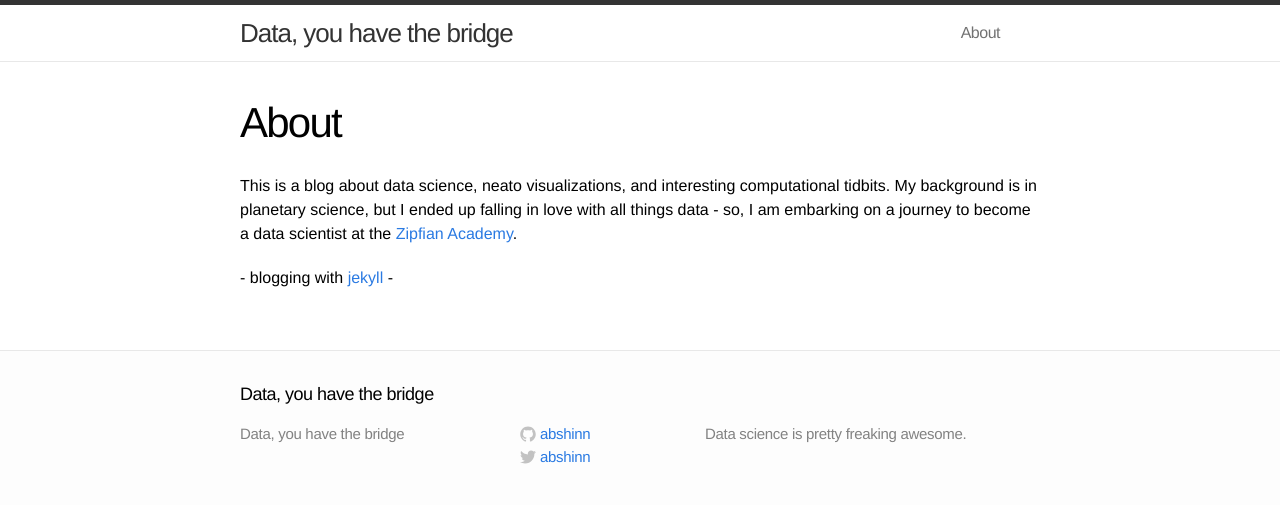
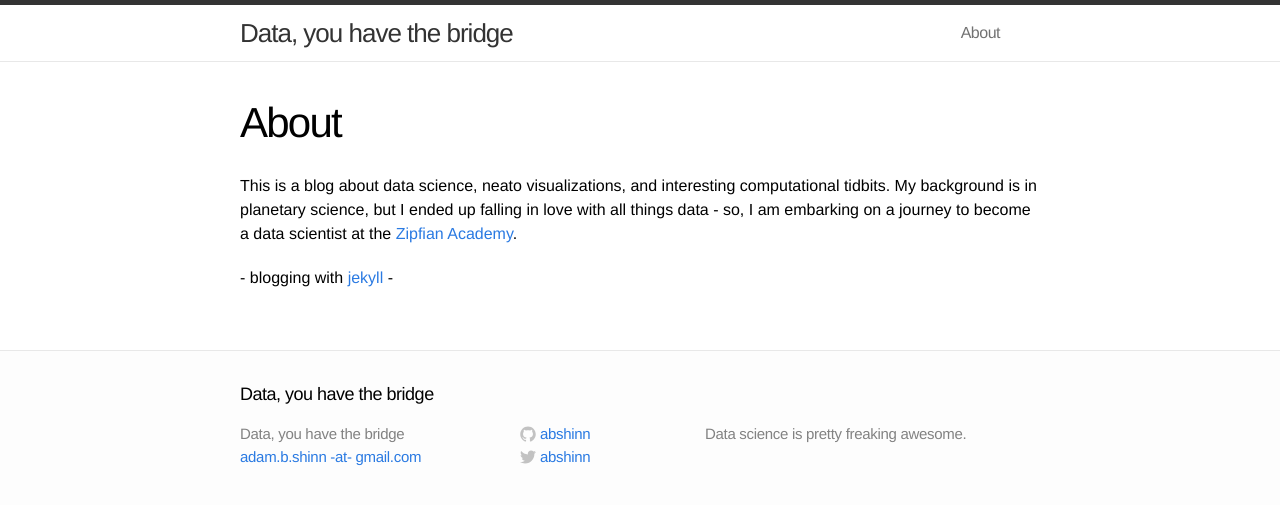
Before and after one commit to abshinn/abshinn.github.io, a Jekyll site: the page built from about.md, in a window 1280 px wide. Shown: the top 505 px of the page. Built offline with Jekyll 4.4.1, drawn with Linux system fonts in a browser that asks for light colours; Markdown is read by kramdown in place of the engine named in the settings.

Commit message:
update config

```diff
--- a/_config.yml
+++ b/_config.yml
@@ -1,11 +1,12 @@
 # Site settings
 title: Data, you have the bridge
-email:
+email: adam.b.shinn -at- gmail.com
 username: abshinn
 description: "Data science is pretty freaking awesome."
 baseurl: ""
 url: "http://abshinn.github.io"
 
 # Build settings
-markdown: kramdown
+# markdown: kramdown
+markdown: redcarpet
 permalink: pretty
```
